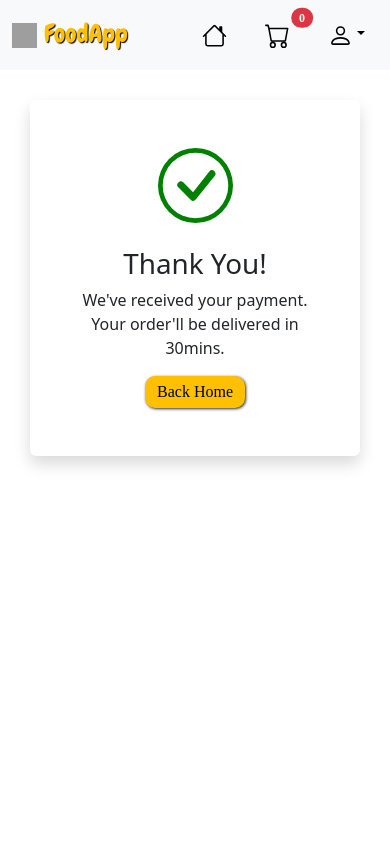
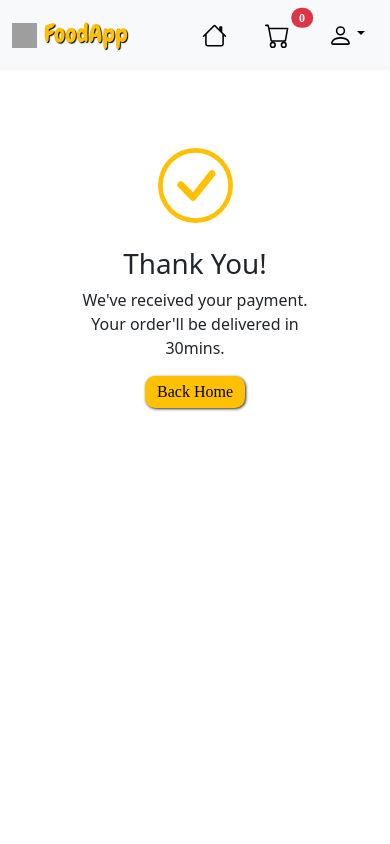
Before and after one commit to m29dev/FoodAppDeploy, an Angular app in the folder client/: page /checkout/success in a window 390 px wide. Shown: the top 844 px of the page. Built offline with nearby package versions, Linux system fonts and the light colour scheme; no server answers; sample sign-in values are in the browser's storage; grey boxes are pictures that could not be loaded.

Commit message:
payment success udpate

```diff
--- a/client/src/app/components/checkout-success/checkout-success.component.css
+++ b/client/src/app/components/checkout-success/checkout-success.component.css
@@ -3,8 +3,8 @@
 }
 
 @media screen and (max-width: 500px) {
-  .card {
+  .card-style {
     border: 0px;
-    box-shadow: none;
+    box-shadow: none !important;
   }
 }
--- a/client/src/app/components/checkout-success/checkout-success.component.html
+++ b/client/src/app/components/checkout-success/checkout-success.component.html
@@ -9,13 +9,13 @@
   class="container-fluid container-init vh-100 d-flex justify-content-center"
 >
   <div class="col-md-4">
-    <div class="card bg-white shadow p-5">
+    <div class="card bg-white shadow p-5 card-style">
       <div class="mb-4 text-center">
         <svg
           xmlns="http://www.w3.org/2000/svg"
           width="75"
           height="75"
-          fill="green"
+          fill="rgb(255, 192, 1)"
           class="bi bi-check-circle"
           viewBox="0 0 16 16"
         >
```
